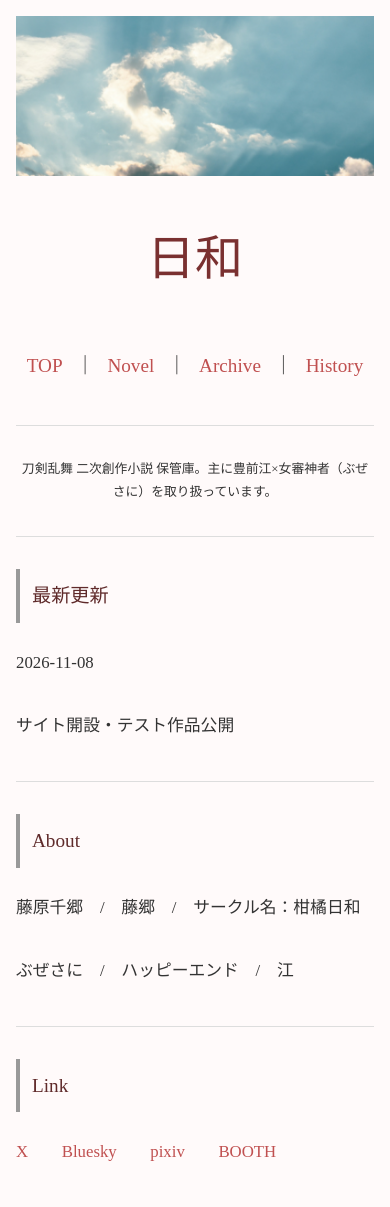
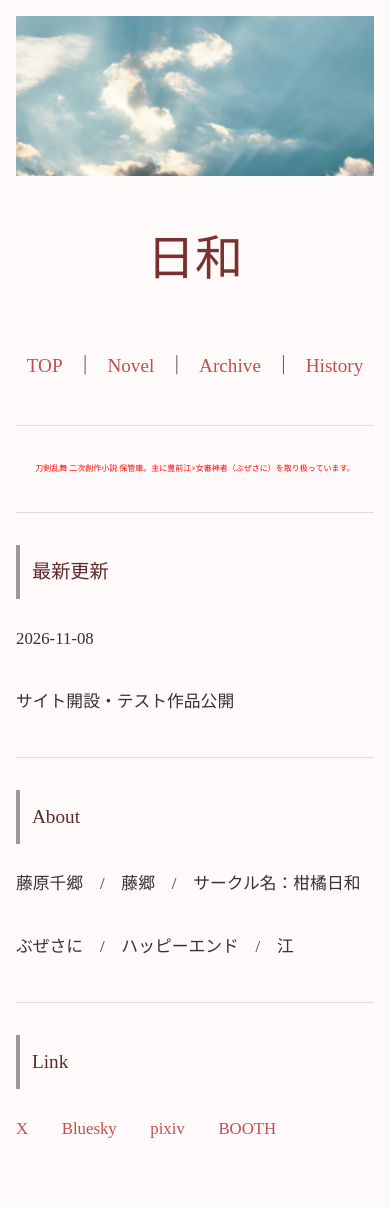
Before and after one commit to fjst160/lemon160, a Jekyll site: the page built from index.md, in a window 390 px wide. Built offline with Jekyll 4.4.1, drawn with Linux system fonts in a browser that asks for light colours; after the commit the page ends 1184 px from its top, so only the background shows below that.

Commit message:
Update style.css

```diff
--- a/assets/style.css
+++ b/assets/style.css
@@ -230,9 +230,9 @@ a:hover{
         font-size: 1.8rem;
     }
 
-    .intro{
-        font-size: 0.8rem;
-        line-height: 1.8;
-    }
+.intro{
+    font-size: 0.5rem !important;
+    color: red;
+}
 
 }
```
